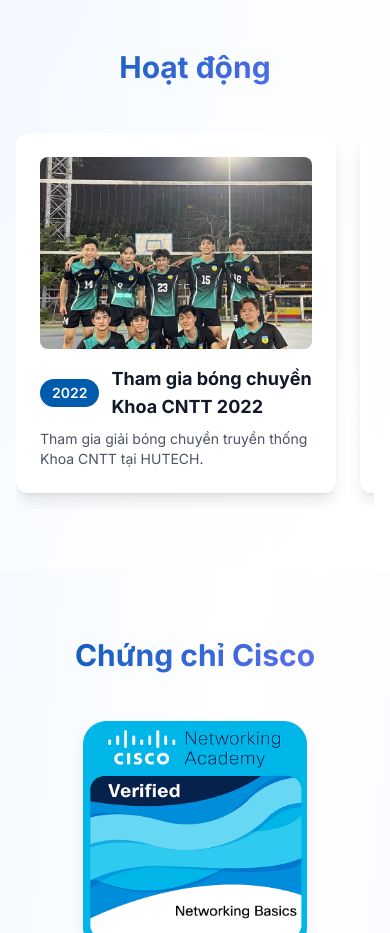
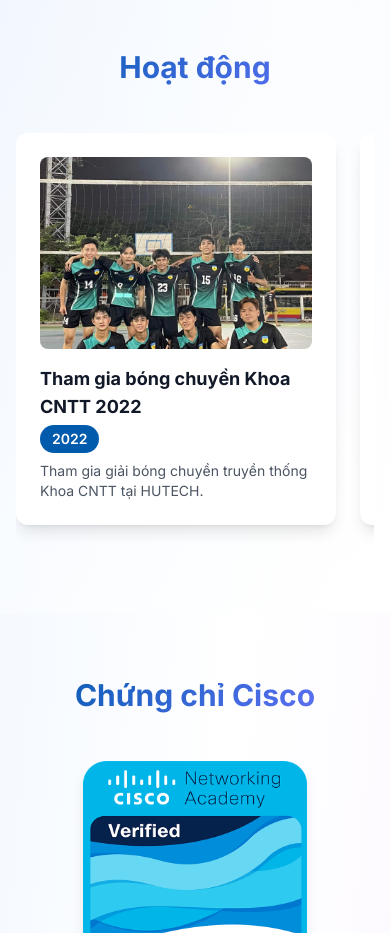
Before and after one commit to KhoiNguyendes23/Kant_Nguyen_Astro_Blog, an Astro site: page /Kant_Nguyen_Astro_Blog/about in a window 390 px wide. Shown: the part 1220-2153 px from the top of the page. Built offline with nearby package versions, Linux system fonts and the light colour scheme; Astro itself is replaced by a stand-in of ours.

Commit message:
Modernize Activities section: Fix image paths, improve scrolling, and enhance UX
- Fixed image paths: Removed /Kant_Nguyen_Astro_Blog prefix, now using /activities/ directly
- Added scrollbar-hide CSS utility for clean horizontal scrolling
- Improved scroll wrapper: Added scrollbar-hide, scroll-smooth, and snap-start classes
- Enhanced hover effects:
  - Card scale: hover:scale-[1.03] with smooth transitions
  - Image zoom: hover:scale-105 with duration-500 ease-out
- Optimized layout: Changed title + badge from horizontal to stacked layout
- Better mobile alignment: Title above badge for improved readability
- Maintained all existing functionality and dark mode support
- Preserved other sections (Hero, Certificates, Skills, Awards) unchanged

```diff
--- a/src/pages/about.astro
+++ b/src/pages/about.astro
@@ -92,52 +92,50 @@ import Footer from '../components/Footer.astro';
         <h2 class="text-3xl font-bold text-center mb-12 gradient-text">
           Hoạt động
         </h2>
-        <div class="overflow-x-auto snap-x snap-mandatory">
-          <div class="flex gap-6 pb-4" style="width: max-content;">
+        <div class="flex gap-6 pb-6 overflow-x-auto snap-x snap-mandatory scrollbar-hide scroll-smooth">
           {[
             {
-                image: "/Kant_Nguyen_Astro_Blog/activities/volleyball-2022.jpg",
+              image: "/activities/volleyball-2022.jpg",
               title: "Tham gia bóng chuyền Khoa CNTT 2022",
               description: "Tham gia giải bóng chuyền truyền thống Khoa CNTT tại HUTECH.",
               year: "2022"
             },
             {
-                image: "/Kant_Nguyen_Astro_Blog/activities/volleyball-2023.jpg",
+              image: "/activities/volleyball-2023.jpg",
               title: "Tham gia bóng chuyền Khoa CNTT 2023",
               description: "Tiếp tục tham gia và hỗ trợ đội tuyển bóng chuyền khoa CNTT.",
               year: "2023"
             },
             {
-                image: "/Kant_Nguyen_Astro_Blog/activities/netcracking-2024.png",
+              image: "/activities/netcracking-2024.png",
               title: "Hutech's Net Cracking 2024",
               description: "Tham gia cuộc thi An toàn mạng Hutech's Net Cracking 2024.",
               year: "2024"
             },
             {
-                image: "/Kant_Nguyen_Astro_Blog/activities/it-talent.png",
+              image: "/activities/it-talent.png",
               title: "Hội thi Tìm kiếm tài năng CNTT 2024",
               description: "Tham gia hội thi Tìm kiếm tài năng công nghệ thông tin 2024.",
               year: "2024"
             }
           ].map((activity, index) => (
-              <div class="snap-center flex-shrink-0 w-80 bg-white dark:bg-gray-800 rounded-xl shadow-lg hover:shadow-xl transition-all duration-300 hover:scale-105">
+            <div class="snap-start flex-shrink-0 w-80 bg-white dark:bg-gray-800 rounded-xl shadow-lg hover:shadow-xl hover:scale-[1.03] transition-all duration-300">
               <div class="p-6">
                 <div class="w-full h-48 rounded-lg overflow-hidden mb-4">
                   <img
                     src={activity.image}
                     alt={activity.title}
-                      class="w-full h-full object-cover hover:scale-110 transition-transform duration-300"
+                    class="w-full h-full object-cover transform hover:scale-105 transition-transform duration-500 ease-out"
                   />
                 </div>
-                  <div class="flex items-center space-x-3 mb-2">
-                    <span class="px-3 py-1 bg-primary text-white text-sm font-semibold rounded-full">{activity.year}</span>
-                    <h3 class="text-lg font-bold text-gray-900 dark:text-white">{activity.title}</h3>
+                <div class="mb-2">
+                  <h3 class="text-lg font-bold text-gray-900 dark:text-white mb-1">{activity.title}</h3>
+                  <span class="inline-block px-3 py-1 bg-primary text-white text-sm font-semibold rounded-full">{activity.year}</span>
                 </div>
                 <p class="text-gray-600 dark:text-gray-300 text-sm">{activity.description}</p>
               </div>
             </div>
           ))}
-          </div>
         </div>
       </div>
     </section>
--- a/src/styles/global.css
+++ b/src/styles/global.css
@@ -191,6 +191,15 @@ body {
   }
 }
 
+/* Scrollbar hide utility */
+.scrollbar-hide::-webkit-scrollbar {
+  display: none;
+}
+.scrollbar-hide {
+  -ms-overflow-style: none;
+  scrollbar-width: none;
+}
+
 /* Custom animations */
 @keyframes fadeInUp {
   from {
```
Lines whose indentation alone changed are shown as unchanged.
